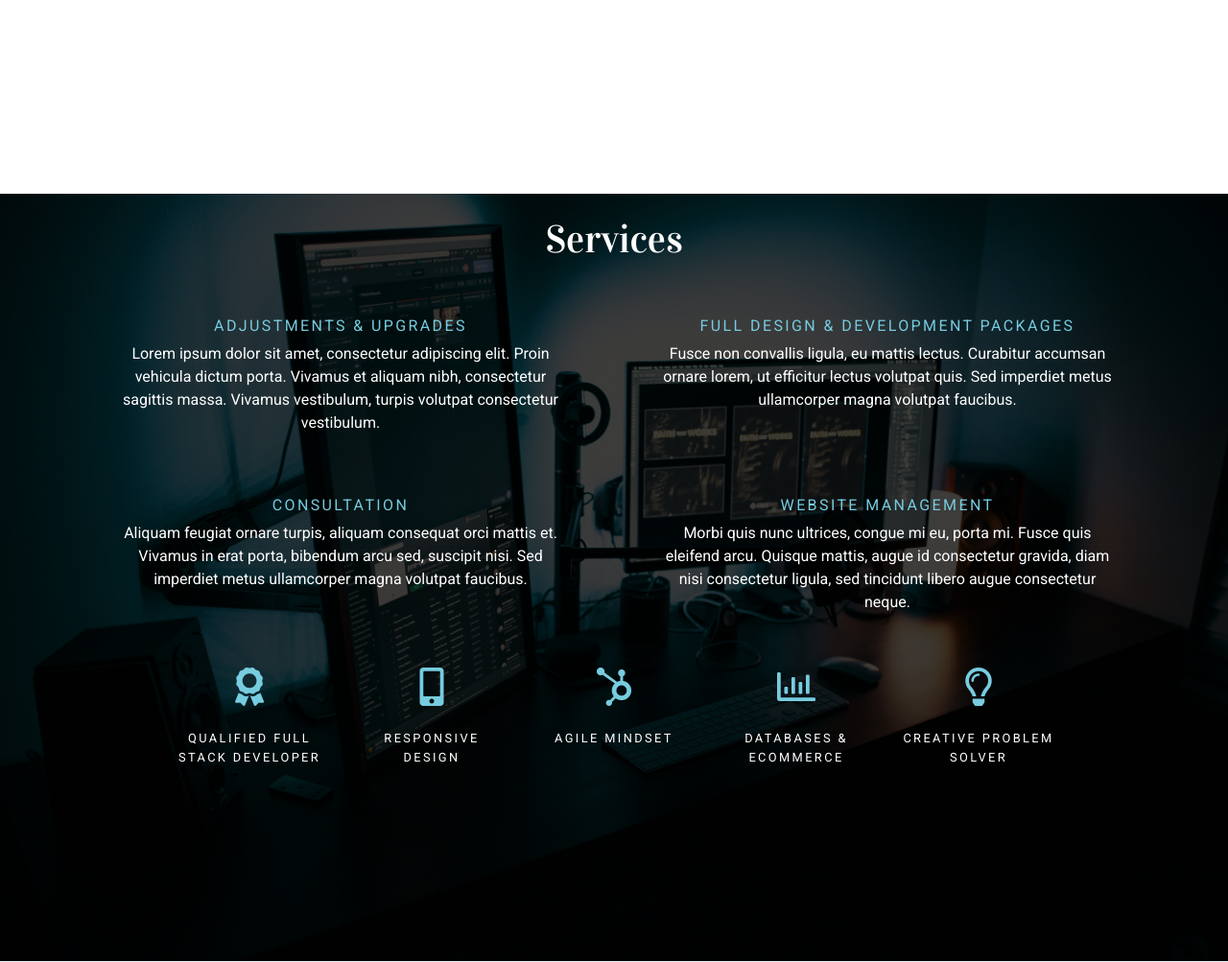
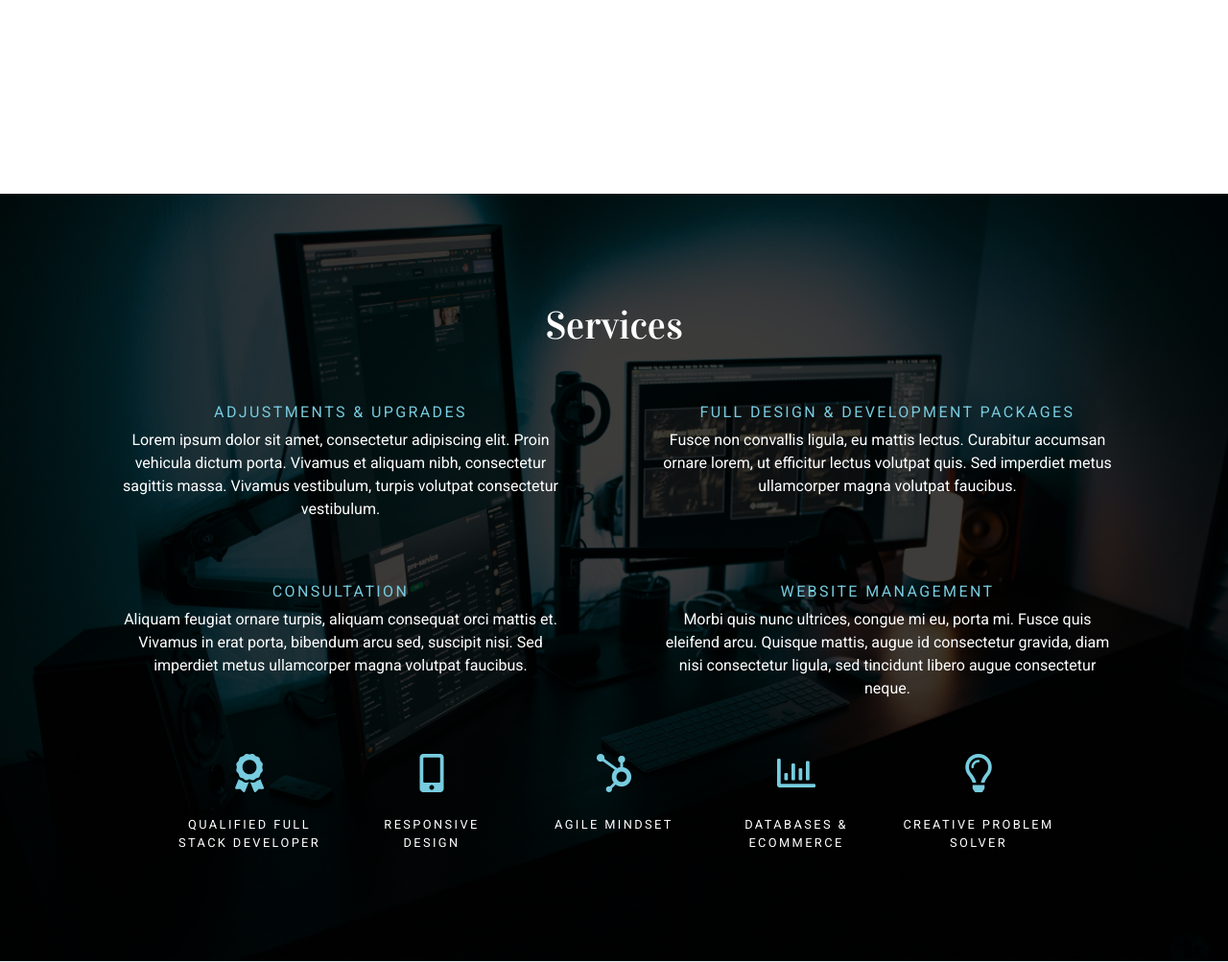
Before and after one commit to AJGreaves/annagreaves, a Flask app: page / in a window 1280 px wide. Shown: the part 1398-2401 px from the top of the page at 96% size. Run offline with Flask 2, Linux system fonts and the light colour scheme; some libraries are stand-ins or nearby versions.

Commit message:
Fix vertical centering on services section.

```diff
--- a/static/css/main.css
+++ b/static/css/main.css
@@ -157,6 +157,10 @@ h3 {
 
 .pitch-section {
   padding: 2rem;
+}
+
+.services-section {
+  margin: 7% 0;
 }
 
 .contact-section {
--- a/static/scss/pages/_allpages.scss
+++ b/static/scss/pages/_allpages.scss
@@ -49,6 +49,10 @@
 
 .pitch-section {
     padding: 2rem;
+}
+
+.services-section {
+    margin: 7% 0;
 }
 
 .contact-section {
--- a/templates/index.html
+++ b/templates/index.html
@@ -60,12 +60,11 @@
         </div>
     </div>
 
-    <!-- Pitch -->
     <div id="servicesHero" class="container-fluid hero-img">
         <div class="row hero-overlay no-gutters">
             <!-- Services -->
             <section class="col-12 dark-section">
-                <div class="container mx-auto">
+                <div class="container mx-auto services-section">
                     <div class="row justify-content-center">
                         <div class="col-12">
                             <h2 class="centred-heading my-4">Services</h2>
```
Also changed, not shown: static/css/main.min.css, 2 other files.
